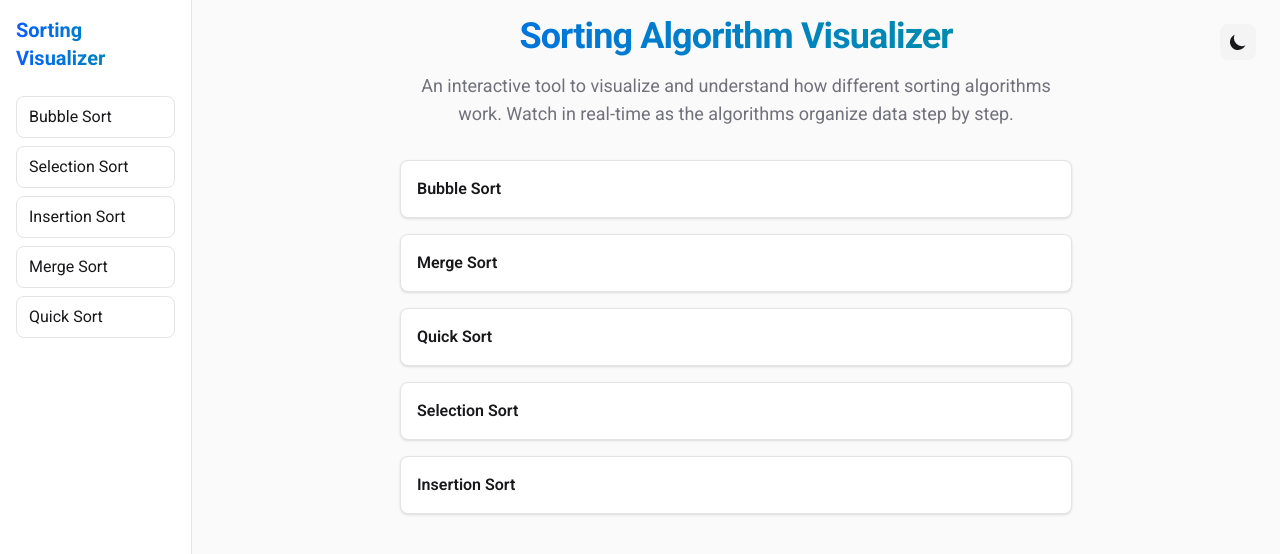
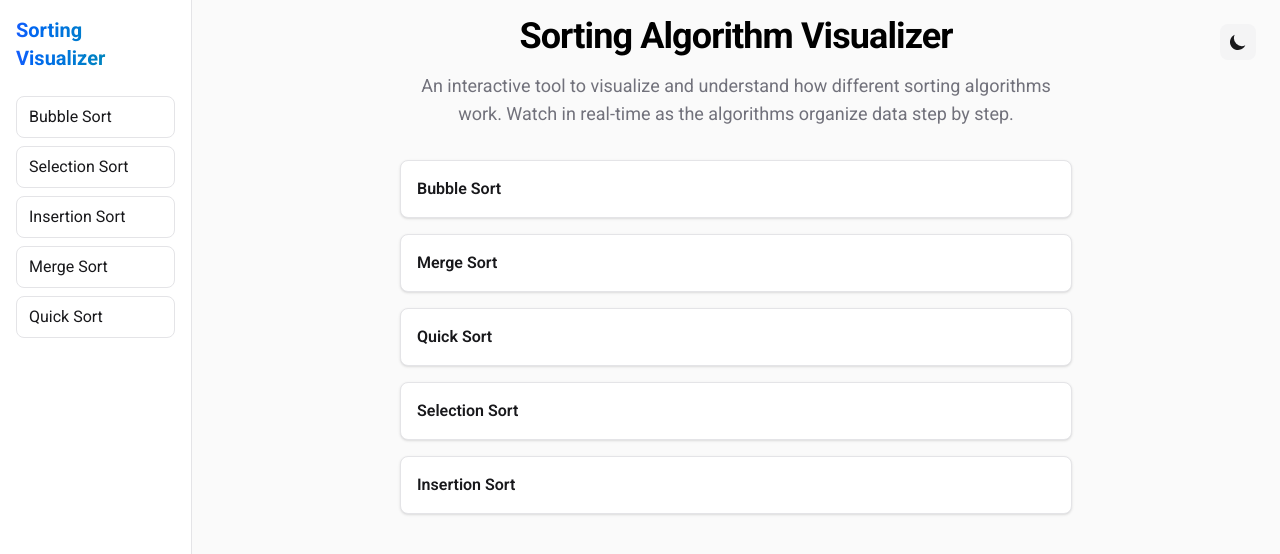
Before and after one commit to abulgit/Sorting-Visualizer, a React (Vite) app: page / in a window 1280 px wide. Shown: the top 554 px of the page. Built offline with nearby package versions, Linux system fonts and the light colour scheme.

Commit message:
Minor UI Changes

```diff
--- a/src/pages/HomePage.tsx
+++ b/src/pages/HomePage.tsx
@@ -14,7 +14,7 @@
   return (
     <div className="space-y-8">
       <div className="space-y-4 text-center">
-        <h1 className="text-4xl font-bold tracking-tight bg-gradient-to-r from-blue-600 to-teal-600 text-transparent bg-clip-text">
+        <h1 className="text-4xl font-bold tracking-tight text-black dark:text-white">
           Sorting Algorithm Visualizer
         </h1>
         <p className="text-lg text-zinc-500 dark:text-zinc-400 max-w-2xl mx-auto">
--- a/src/pages/VisualizerPage.tsx
+++ b/src/pages/VisualizerPage.tsx
@@ -53,7 +53,7 @@
   return (
     <div className="space-y-4">
       <div className="space-y-1">
-        <h1 className="text-2xl font-bold bg-gradient-to-r from-blue-600 to-teal-600 text-transparent bg-clip-text">
+        <h1 className="text-2xl font-bold text-black dark:text-white">
           {algorithmMap[algorithm].name}
         </h1>
         <p className="text-sm text-zinc-500 dark:text-zinc-400">
```
